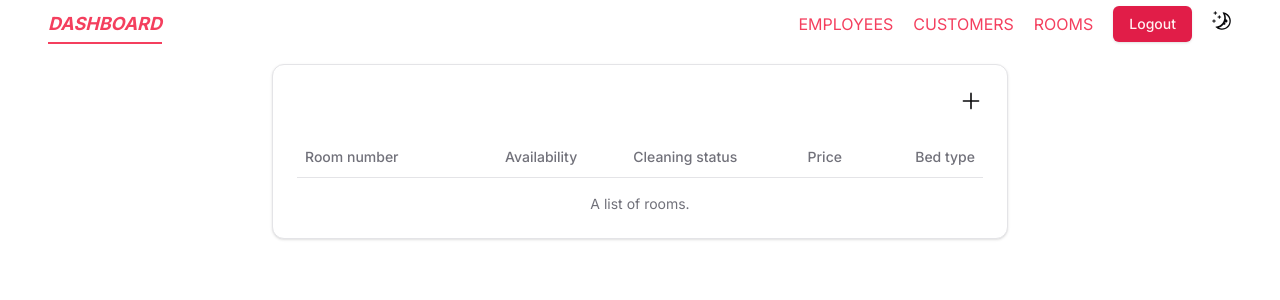
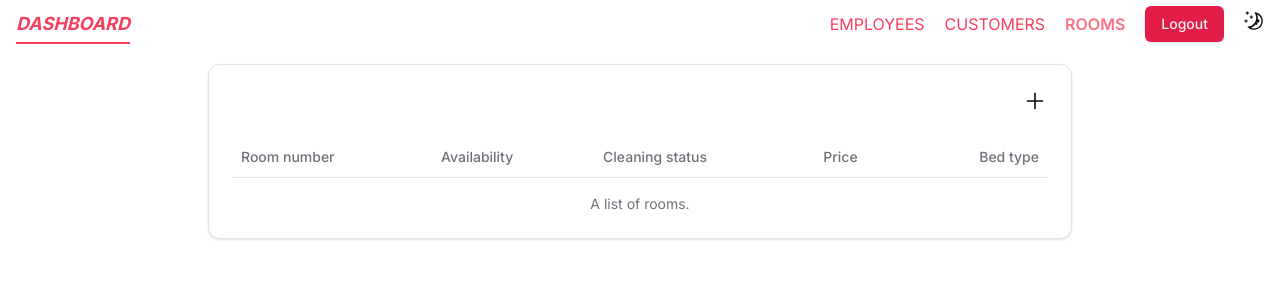
Before and after one commit to Raghav123-30/railways-hotel-project, a Next.js app: page /rooms in a window 1280 px wide. Shown: the top 300 px of the page. Built offline with nearby package versions, Linux system fonts and the light colour scheme.

Commit message:
fixed bug in dialogs

```diff
--- a/src/app/globals.css
+++ b/src/app/globals.css
@@ -59,7 +59,7 @@
 }
 
 .header {
-  @apply h-12 flex justify-between items-center px-12;
+  @apply h-12 flex justify-between items-center px-4;
 }
 
 a {
--- a/src/app/layout.tsx
+++ b/src/app/layout.tsx
@@ -8,7 +8,7 @@ import Image from "next/image";
 const inter = Inter({ subsets: ["latin"] });
 
 export const metadata: Metadata = {
-  title: "Create Next App",
+  title: "Railways Hotels App",
   description: "Generated by create next app",
 };
 
@@ -28,7 +28,7 @@ export default function RootLayout({
         >
           <Header />
 
-          <div className="max-w-3xl mx-auto p-4">
+          <div className="max-w-4xl mx-auto p-4">
             {children}
             <Toaster />
           </div>
--- a/src/components/customers/customersHeader.tsx
+++ b/src/components/customers/customersHeader.tsx
@@ -25,7 +25,7 @@ const customersHeader = () => {
             </TooltipTrigger>
           </Tooltip>
 
-          <DialogContent>
+          <DialogContent className="overflow-y-scroll max-h-screen">
             <AddCustomerForm />
           </DialogContent>
         </TooltipProvider>
--- a/src/components/employees/addEmployeeForm.tsx
+++ b/src/components/employees/addEmployeeForm.tsx
@@ -52,6 +52,7 @@ const AddEmployeeForm = () => {
         <Input></Input>
       </div>
       <div className="space-y-1">
+        <label>Job</label>
         <Select>
           <SelectTrigger>
             <SelectValue placeholder="Select a job" />
--- a/src/components/employees/employeesHeader.tsx
+++ b/src/components/employees/employeesHeader.tsx
@@ -25,7 +25,7 @@ const EmployeesHeader = () => {
             </TooltipTrigger>
           </Tooltip>
 
-          <DialogContent>
+          <DialogContent className="overflow-y-scroll max-h-screen">
             <AddEmployeeForm />
           </DialogContent>
         </TooltipProvider>
--- a/src/components/header.tsx
+++ b/src/components/header.tsx
@@ -1,7 +1,5 @@
 "use client";
-import { MdSunny } from "react-icons/md";
-import { IoMdMoon } from "react-icons/io";
-import { useTheme } from "next-themes";
+
 import Link from "next/link";
 import { useEffect, useState } from "react";
 import { routes } from "@/constants/routes";
@@ -9,9 +7,15 @@ import { Button } from "./ui/button";
 import { usePathname, useRouter } from "next/navigation";
 import Menu from "./menu";
 import ToggleTheme from "./toggleTheme";
+
 const Header = () => {
   const [mounted, setMounted] = useState(false);
   const [isPublicPath, setIsPublicPath] = useState(false);
+  const rightLinks = [
+    routes.EMPLOYEESPAGE,
+    routes.CUSTOMERSPAGE,
+    routes.ROOMSPAGE,
+  ];
   const path = usePathname();
 
   useEffect(() => {
@@ -31,15 +35,24 @@ const Header = () => {
       <div>
         <Link
           href={routes.HOME}
-          className="text-rose-500 italic font-bold text-lg border-b-2 border-rose-500  uppercase pb-2"
+          className={`text-rose-500 italic font-bold text-lg  uppercase pb-2 ${"border-b-2 border-rose-500 "}`}
         >
           Dashboard
         </Link>
       </div>
       <div className="hidden items-center gap-5 md:flex">
-        <Link href={routes.EMPLOYEESPAGE}>Employees</Link>
-        <Link href={routes.CUSTOMERSPAGE}>Customers</Link>
-        <Link href={routes.ROOMSPAGE}>Rooms</Link>
+        {rightLinks.map((route) => (
+          <Link
+            href={route}
+            key={route}
+            className={` ${
+              route === path ? "text-rose-400 font-semibold" : ""
+            }`}
+          >
+            {route.split("/").pop()}
+          </Link>
+        ))}
+
         <Button>Logout</Button>
         <ToggleTheme />
       </div>
--- a/src/components/rooms/addRoomForm.tsx
+++ b/src/components/rooms/addRoomForm.tsx
@@ -22,9 +22,10 @@ const AddRoomForm = () => {
         <Input></Input>
       </div>
       <div className="space-y-1">
+        <label>Availability</label>
         <Select>
           <SelectTrigger>
-            <SelectValue placeholder="Availability" />
+            <SelectValue placeholder="Select an option" />
           </SelectTrigger>
           <SelectContent>
             <SelectGroup>
@@ -39,9 +40,10 @@ const AddRoomForm = () => {
         </Select>
       </div>
       <div className="space-y-1">
+        <label>Cleaning status</label>
         <Select>
           <SelectTrigger>
-            <SelectValue placeholder="Cleaning status" />
+            <SelectValue placeholder="Select an option" />
           </SelectTrigger>
           <SelectContent>
             <SelectGroup>
--- a/src/components/rooms/roomsHeader.tsx
+++ b/src/components/rooms/roomsHeader.tsx
@@ -25,7 +25,7 @@ const RoomsHeader = () => {
             </TooltipTrigger>
           </Tooltip>
 
-          <DialogContent>
+          <DialogContent className="overflow-y-scroll max-h-screen">
             <AddRoomForm />
           </DialogContent>
         </TooltipProvider>
```
